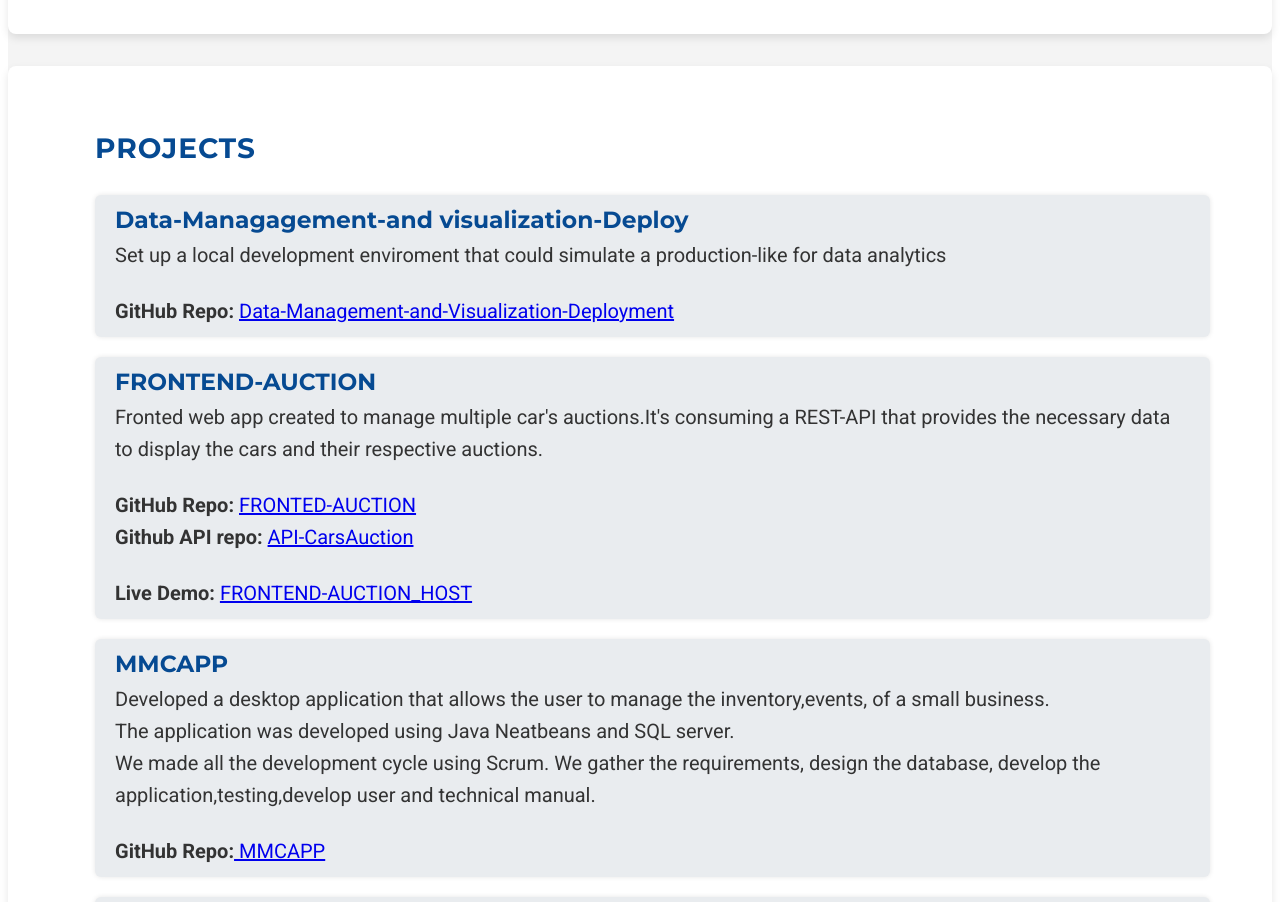
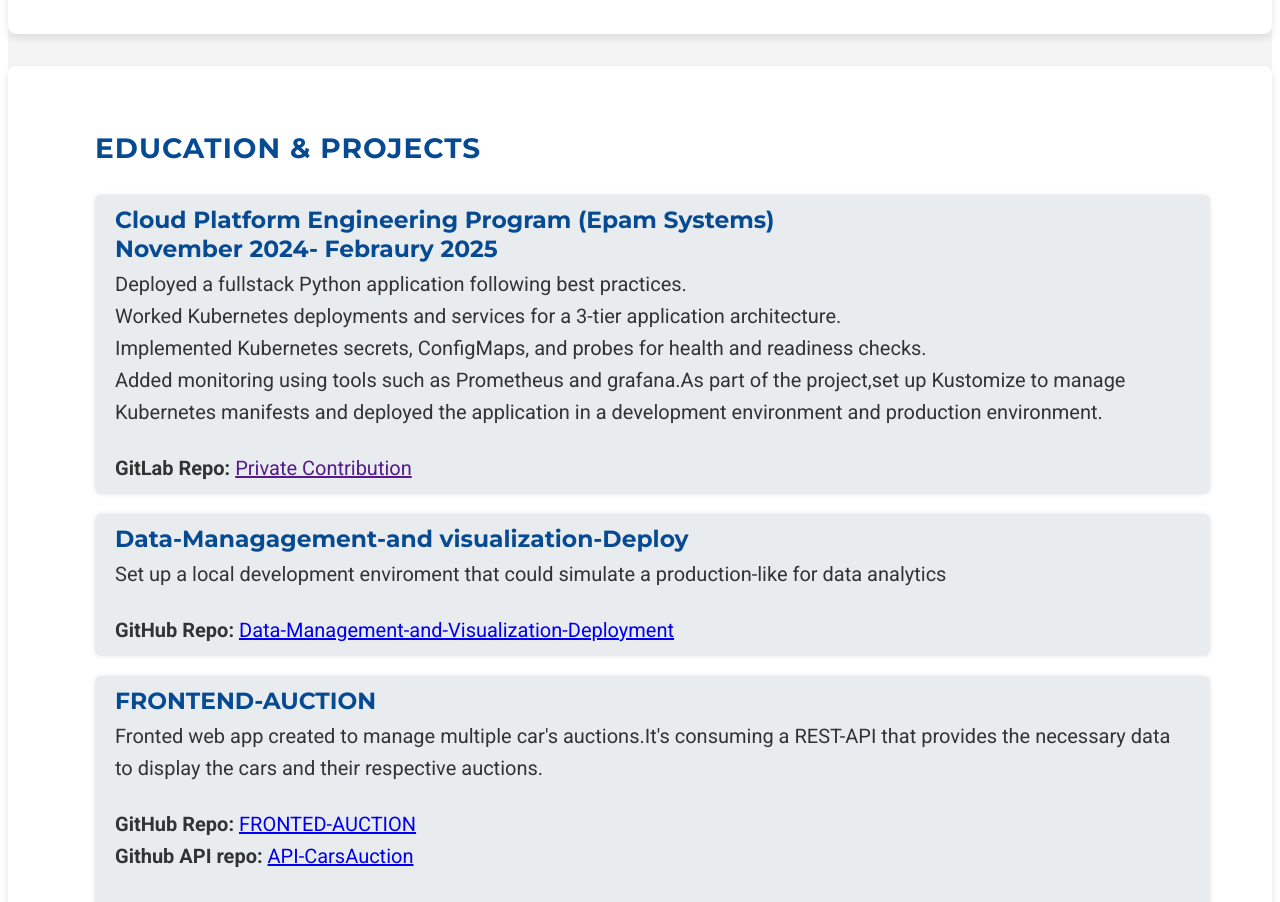
Before and after one commit to PaulOchoa952/portfolio, an Angular app: page / in a window 1280 px wide. Shown: the part 4520-5422 px from the top of the page. Built offline with nearby package versions, Linux system fonts and the light colour scheme.

Commit message:
add cloud platform

```diff
--- a/src/app/home/home.component.html
+++ b/src/app/home/home.component.html
@@ -253,8 +253,31 @@
 
 
      <section id="projects">
-        <h2 class="section-project">Projects</h2>
+        <h2 class="section-project">Education & Projects</h2>
         <div class="projects">
+            <div class="item-project">
+                <div class="project-content">
+                    <h3>Cloud Platform Engineering Program (Epam Systems)
+                        <br>
+                        November 2024- Febraury 2025 </h3>
+                    <p>Deployed a fullstack Python application following best practices.
+                        <br>
+                       Worked Kubernetes deployments and services for a 3-tier application architecture.
+                       <br>
+                       Implemented Kubernetes secrets, ConfigMaps, and probes for health and readiness checks.
+                        <br>
+                       Added monitoring using tools such as Prometheus and grafana.As part of the project,set up Kustomize to manage Kubernetes manifests and
+                       deployed the application in a development environment and production environment.
+                        <br>
+                    </p>
+                    <br>
+                    <p><strong>GitLab Repo: </strong>
+                            <a href="" target="_blank">
+                                Private Contribution
+                            </a>
+                        </p>
+                </div>
+            </div>
             <div class="item-project">
                 <div class="project-content">
                     <h3>Data-Managagement-and visualization-Deploy</h3>
```
